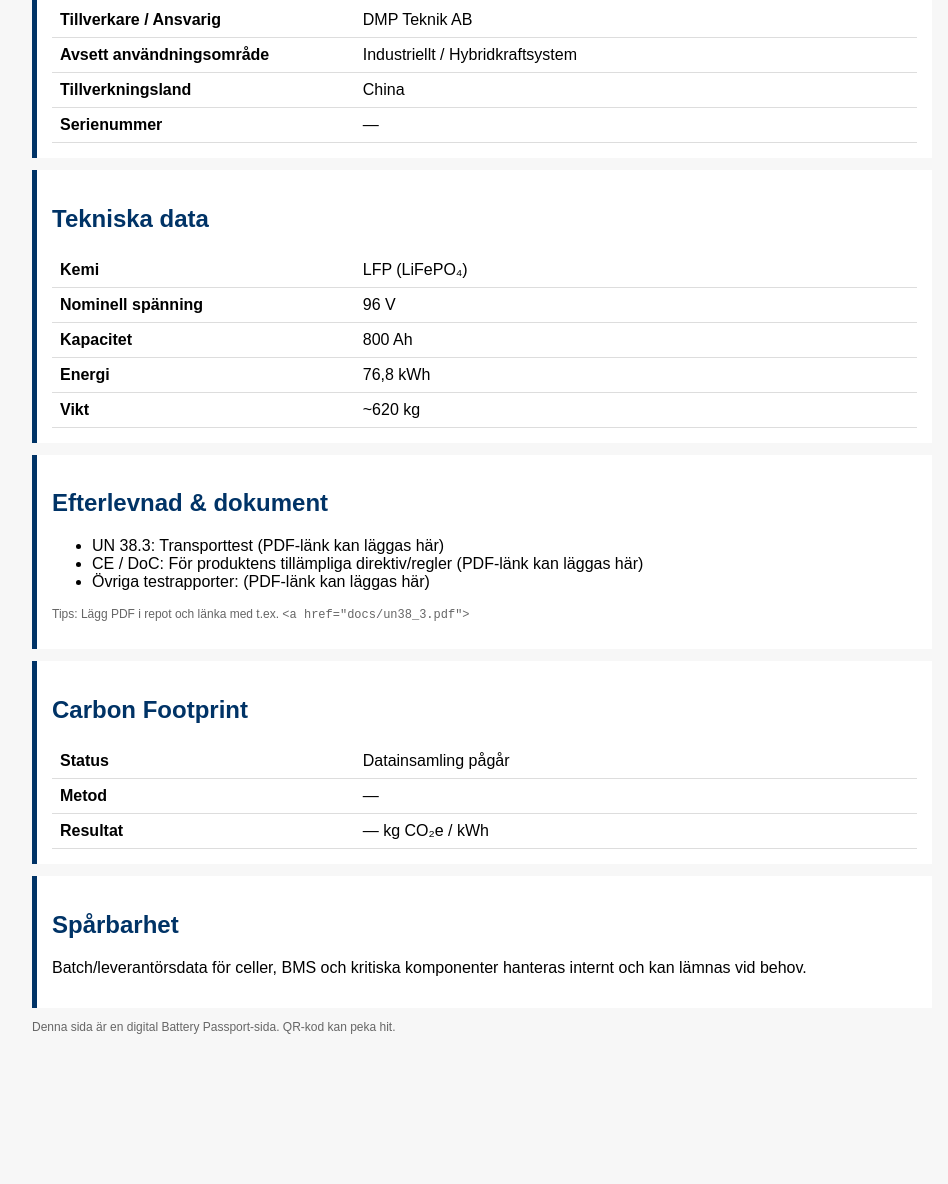
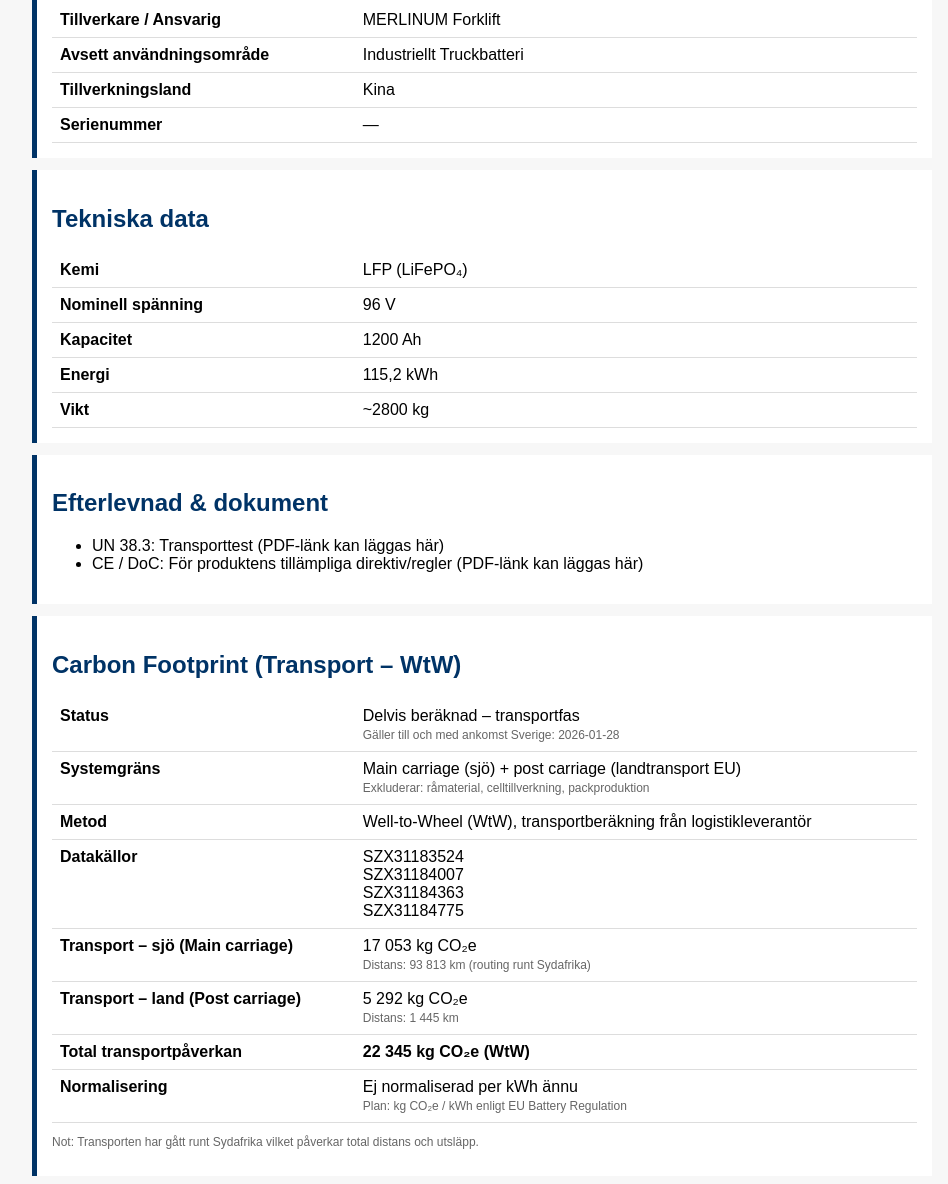
Before and after one commit to DMPteknik/battery-passport, a plain HTML site: page bp-bp-96v-800ah-001.html in a window 1280 px wide. Shown: the part 248-1432 px from the top of the page, without its empty margins (158-1106 px from the left). Before the commit the page ends 1314 px from the top, so only its background shows below. Drawn offline with Linux system fonts and the light colour scheme.

Commit message:
Update bp-bp-96v-800ah-001.html

```diff
--- a/bp-bp-96v-800ah-001.html
+++ b/bp-bp-96v-800ah-001.html
@@ -3,7 +3,7 @@
 <head>
   <meta charset="UTF-8" />
   <meta name="viewport" content="width=device-width, initial-scale=1" />
-  <title>Battery Passport – BP-96V-800Ah-001</title>
+  <title>Battery Passport – BP-96V-1200Ah-001</title>
   <style>
     body{font-family:Arial, sans-serif; max-width:900px; margin:auto; padding:20px; background:#f7f7f7;}
     h1,h2{color:#003366;}
@@ -20,14 +20,14 @@
   <p><a href="index.html">← Tillbaka till lista</a></p>
 
   <h1>Battery Passport</h1>
-  <p><b>Battery ID:</b> BP-96V-800Ah-001</p>
+  <p><b>Battery ID:</b> BP-96V-1200Ah-001</p>
 
   <div class="box">
     <h2>Allmän information</h2>
     <table>
-      <tr><td>Tillverkare / Ansvarig</td><td>DMP Teknik AB</td></tr>
-      <tr><td>Avsett användningsområde</td><td>Industriellt / Hybridkraftsystem</td></tr>
-      <tr><td>Tillverkningsland</td><td>China</td></tr>
+      <tr><td>Tillverkare / Ansvarig</td><td>MERLINUM Forklift</td></tr>
+      <tr><td>Avsett användningsområde</td><td>Industriellt Truckbatteri</td></tr>
+      <tr><td>Tillverkningsland</td><td>Kina</td></tr>
       <tr><td>Serienummer</td><td>—</td></tr>
     </table>
   </div>
@@ -37,9 +37,9 @@
     <table>
       <tr><td>Kemi</td><td>LFP (LiFePO₄)</td></tr>
       <tr><td>Nominell spänning</td><td>96 V</td></tr>
-      <tr><td>Kapacitet</td><td>800 Ah</td></tr>
-      <tr><td>Energi</td><td>76,8 kWh</td></tr>
-      <tr><td>Vikt</td><td>~620 kg</td></tr>
+      <tr><td>Kapacitet</td><td>1200 Ah</td></tr>
+      <tr><td>Energi</td><td>115,2 kWh</td></tr>
+      <tr><td>Vikt</td><td>~2800 kg</td></tr>
     </table>
   </div>
 
@@ -48,19 +48,78 @@
     <ul>
       <li>UN 38.3: Transporttest (PDF-länk kan läggas här)</li>
       <li>CE / DoC: För produktens tillämpliga direktiv/regler (PDF-länk kan läggas här)</li>
-      <li>Övriga testrapporter: (PDF-länk kan läggas här)</li>
     </ul>
-    <p class="small">Tips: Lägg PDF i repot och länka med t.ex. <code>&lt;a href="docs/un38_3.pdf"&gt;</code></p>
   </div>
 
   <div class="box">
-    <h2>Carbon Footprint</h2>
-    <table>
-      <tr><td>Status</td><td>Datainsamling pågår</td></tr>
-      <tr><td>Metod</td><td>—</td></tr>
-      <tr><td>Resultat</td><td>— kg CO₂e / kWh</td></tr>
-    </table>
-  </div>
+  <h2>Carbon Footprint (Transport – WtW)</h2>
+
+  <table>
+    <tr>
+      <td>Status</td>
+      <td>
+        Delvis beräknad – transportfas
+        <br><span class="small">Gäller till och med ankomst Sverige: 2026-01-28</span>
+      </td>
+    </tr>
+
+    <tr>
+      <td>Systemgräns</td>
+      <td>
+        Main carriage (sjö) + post carriage (landtransport EU)<br>
+        <span class="small">Exkluderar: råmaterial, celltillverkning, packproduktion</span>
+      </td>
+    </tr>
+
+    <tr>
+      <td>Metod</td>
+      <td>Well-to-Wheel (WtW), transportberäkning från logistikleverantör</td>
+    </tr>
+
+    <tr>
+      <td>Datakällor</td>
+      <td>
+        SZX31183524<br>
+        SZX31184007<br>
+        SZX31184363<br>
+        SZX31184775
+      </td>
+    </tr>
+
+    <tr>
+      <td>Transport – sjö (Main carriage)</td>
+      <td>
+        17 053 kg CO₂e<br>
+        <span class="small">Distans: 93 813 km (routing runt Sydafrika)</span>
+      </td>
+    </tr>
+
+    <tr>
+      <td>Transport – land (Post carriage)</td>
+      <td>
+        5 292 kg CO₂e<br>
+        <span class="small">Distans: 1 445 km</span>
+      </td>
+    </tr>
+
+    <tr>
+      <td><b>Total transportpåverkan</b></td>
+      <td><b>22 345 kg CO₂e (WtW)</b></td>
+    </tr>
+
+    <tr>
+      <td>Normalisering</td>
+      <td>
+        Ej normaliserad per kWh ännu<br>
+        <span class="small">Plan: kg CO₂e / kWh enligt EU Battery Regulation</span>
+      </td>
+    </tr>
+  </table>
+
+  <p class="small">
+    Not: Transporten har gått runt Sydafrika vilket påverkar total distans och utsläpp.
+  </p>
+</div>
 
   <div class="box">
     <h2>Spårbarhet</h2>
```
